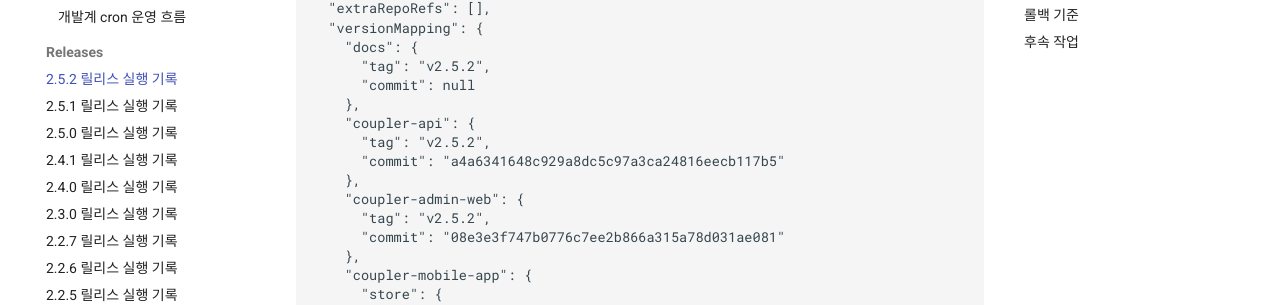
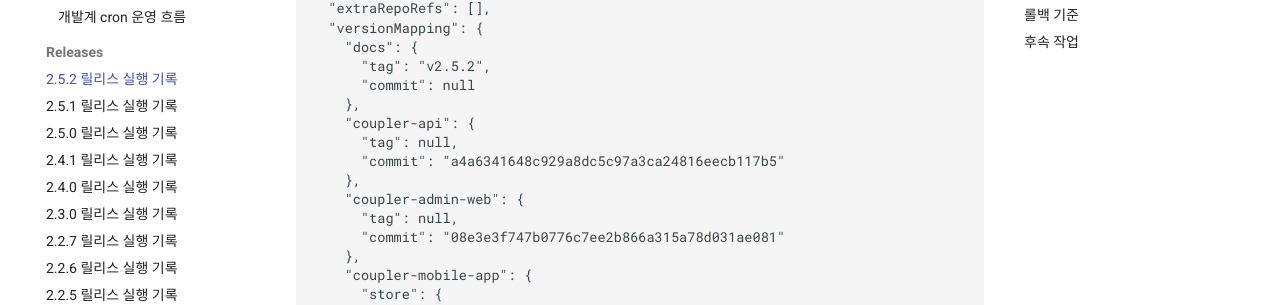
Before and after one commit to coupler-developer/docs, an MkDocs documentation site: the page built from content/releases/v2.5.2.md, in a window 1280 px wide and 900 px high. Shown: the part 419-724 px from the top of the window. Built offline with MkDocs 1.6.1 and Material for MkDocs 9.7.7, drawn with Linux system fonts in a browser that asks for light colours; comment, search, counter and statistics services are not loaded.

Commit message:
docs: v2.5.2 배포 전 태그 기준 정정

```diff
--- a/content/releases/v2.5.2.md
+++ b/content/releases/v2.5.2.md
@@ -20,11 +20,11 @@
       "commit": null
     },
     "coupler-api": {
-      "tag": "v2.5.2",
+      "tag": null,
       "commit": "a4a6341648c929a8dc5c97a3ca24816eecb117b5"
     },
     "coupler-admin-web": {
-      "tag": "v2.5.2",
+      "tag": null,
       "commit": "08e3e3f747b0776c7ee2b866a315a78d031ae081"
     },
     "coupler-mobile-app": {
@@ -147,8 +147,8 @@
 ## 버전 매핑
 
 - `docs`: 기록 버전 `v2.5.2`, 태그 `v2.5.2`, 커밋은 최종 기록 병합 뒤 확정
-- `coupler-api`: 태그 `v2.5.2`, 커밋 `a4a6341648c929a8dc5c97a3ca24816eecb117b5`
-- `coupler-admin-web`: 태그 `v2.5.2`, 커밋 `08e3e3f747b0776c7ee2b866a315a78d031ae081`
+- `coupler-api`: 태그 `N/A`, 커밋 `a4a6341648c929a8dc5c97a3ca24816eecb117b5`
+- `coupler-admin-web`: 태그 `N/A`, 커밋 `08e3e3f747b0776c7ee2b866a315a78d031ae081`
 - `coupler-mobile-app`: Android Store `2.4.2 (103)`, Android 릴리스 태그 `v2.4.2`, Android 커밋 `37c0da07d22704c3a28723ec6d08758bff0f1aae`, Android source `verified`, iOS Store `2.4.2 (103)`, iOS 릴리스 태그 `v2.4.2`, iOS 커밋 `37c0da07d22704c3a28723ec6d08758bff0f1aae`, iOS source `verified`, NextPush `Android/iOS Production target 2.4.2; source 04a3a6f; deployment pending`, NextPush 커밋 `04a3a6f1569bd316af89274d9f72121a39908c4d`
 - Store 제출 마커 태그와 증빙 이관/삭제: `N/A` - Mobile Store 미포함
 
```
